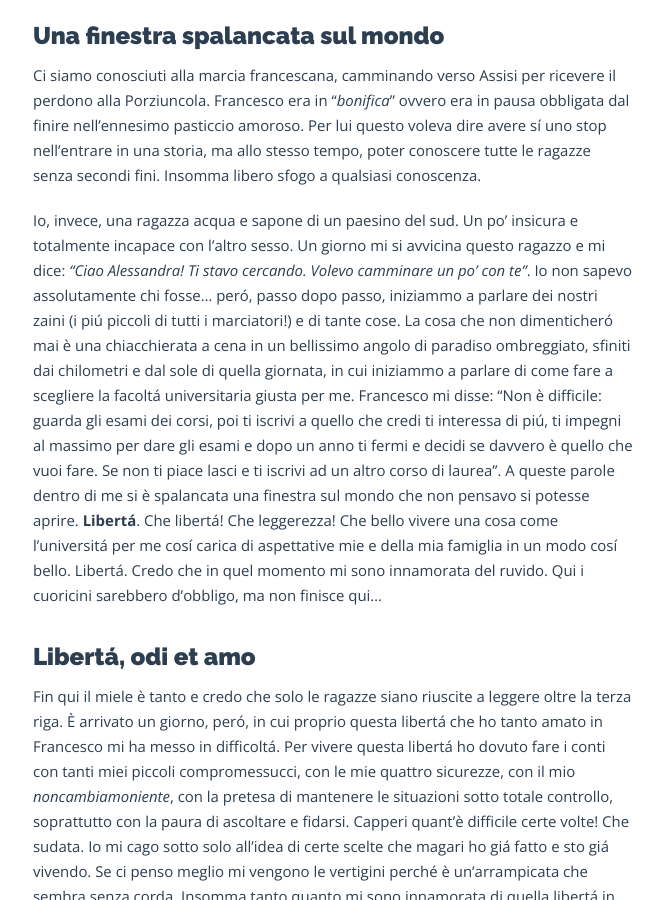
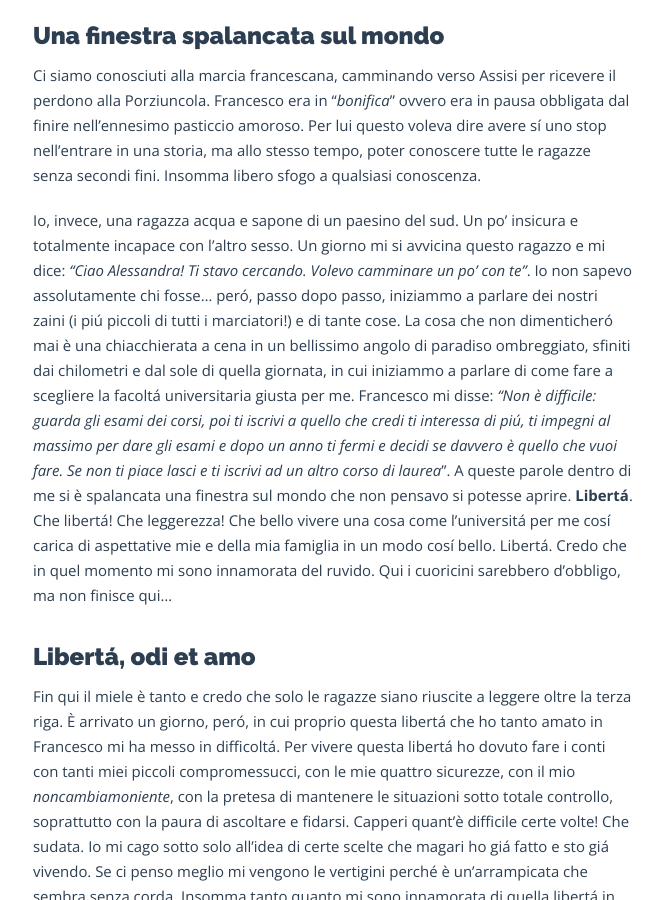
Before and after one commit to ruvido/5p2p, a Jekyll site: the page built from _posts/2019/2019-06-11-mi-sono-innamorata-della-sua-libertá.md, in a window 1280 px wide and 900 px high, scrolled down 1606 px. Shown: the whole window, without its empty margins (307-970 px from the left). Built offline with Jekyll 4.4.1, drawn with Linux system fonts in a browser that asks for light colours.

```diff
--- a/_posts/2019/2019-06-11-mi-sono-innamorata-della-sua-libertá.md
+++ b/_posts/2019/2019-06-11-mi-sono-innamorata-della-sua-libertá.md
@@ -15,7 +15,7 @@ Sará la luce calda delle mattine estive o la prospettiva di passare due giorni
 
 Ci siamo conosciuti alla marcia francescana, camminando verso Assisi per ricevere il perdono alla Porziuncola. Francesco era in "_bonifica_" ovvero era in pausa obbligata dal finire nell'ennesimo pasticcio amoroso. Per lui questo voleva dire avere sí uno stop nell'entrare in una storia, ma allo stesso tempo, poter conoscere tutte le ragazze senza secondi fini. Insomma libero sfogo a qualsiasi conoscenza.
 
-Io, invece, una ragazza acqua e sapone di un paesino del sud. Un po' insicura e totalmente incapace con l'altro sesso. Un giorno mi si avvicina questo ragazzo e mi dice: _"Ciao Alessandra! Ti stavo cercando. Volevo camminare un po' con te"_. Io non sapevo assolutamente chi fosse... peró, passo dopo passo, iniziammo a parlare dei nostri zaini (i piú piccoli di tutti i marciatori!) e di tante cose. La cosa che non dimenticheró mai è una chiacchierata a cena in un bellissimo angolo di paradiso ombreggiato, sfiniti dai chilometri e dal sole di quella giornata, in cui iniziammo a parlare di come fare a scegliere la facoltá universitaria giusta per me. Francesco mi disse: "Non è difficile: guarda gli esami dei corsi, poi ti iscrivi a quello che credi ti interessa di piú, ti impegni al massimo per dare gli esami e dopo un anno ti fermi e decidi se davvero è quello che vuoi fare. Se non ti piace lasci e ti iscrivi ad un altro corso di laurea". A queste parole dentro di me si è spalancata una finestra sul mondo che non pensavo si potesse aprire. **Libertá**. Che libertá! Che leggerezza! Che bello vivere una cosa come l'universitá per me cosí carica di aspettative mie e della mia famiglia in un modo cosí bello. Libertá. Credo che in quel momento mi sono innamorata del ruvido. Qui i cuoricini sarebbero d'obbligo, ma non finisce qui...
+Io, invece, una ragazza acqua e sapone di un paesino del sud. Un po' insicura e totalmente incapace con l'altro sesso. Un giorno mi si avvicina questo ragazzo e mi dice: _"Ciao Alessandra! Ti stavo cercando. Volevo camminare un po' con te"_. Io non sapevo assolutamente chi fosse... peró, passo dopo passo, iniziammo a parlare dei nostri zaini (i piú piccoli di tutti i marciatori!) e di tante cose. La cosa che non dimenticheró mai è una chiacchierata a cena in un bellissimo angolo di paradiso ombreggiato, sfiniti dai chilometri e dal sole di quella giornata, in cui iniziammo a parlare di come fare a scegliere la facoltá universitaria giusta per me. Francesco mi disse: *"Non è difficile: guarda gli esami dei corsi, poi ti iscrivi a quello che credi ti interessa di piú, ti impegni al massimo per dare gli esami e dopo un anno ti fermi e decidi se davvero è quello che vuoi fare. Se non ti piace lasci e ti iscrivi ad un altro corso di laurea*". A queste parole dentro di me si è spalancata una finestra sul mondo che non pensavo si potesse aprire. **Libertá**. Che libertá! Che leggerezza! Che bello vivere una cosa come l'universitá per me cosí carica di aspettative mie e della mia famiglia in un modo cosí bello. Libertá. Credo che in quel momento mi sono innamorata del ruvido. Qui i cuoricini sarebbero d'obbligo, ma non finisce qui...
 
 ## Libertá, odi et amo
 
```
